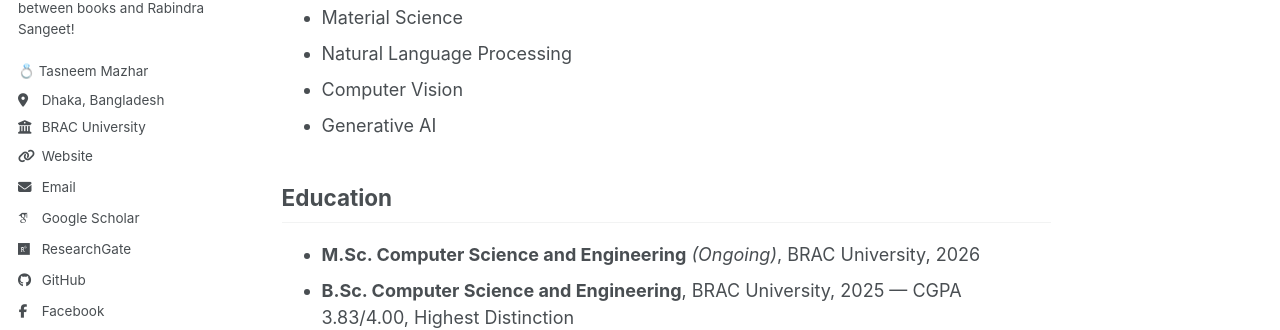
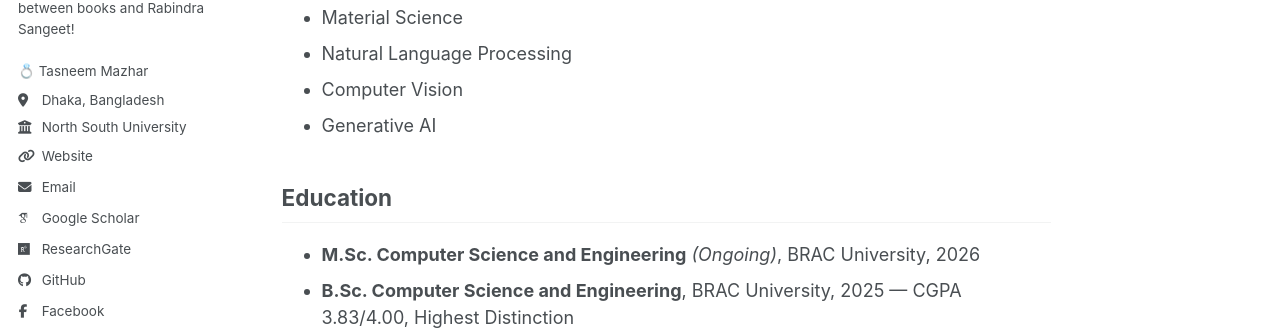
Before and after one commit to saadtashfia/saadtashfia.github.io, a Jekyll site: the page built from _pages/about.md, in a window 1280 px wide. Shown: the part 571-901 px from the top of the page. Built offline with Jekyll 4.4.1, drawn with Linux system fonts in a browser that asks for light colours; some web fonts are replaced; a script bundle is joined from its source files by our own code; library files that are not in the unit come from our copies.

Commit message:
Update _config.yml

```diff
--- a/_config.yml
+++ b/_config.yml
@@ -12,7 +12,7 @@
 title                    : "Tashfia Saad"
 title_separator          : "-"
 name                     : &name "Tashfia Saad"
-description              : &description "Graduate Teaching Assistant at BRAC University"   # Update this with a general description of your site, this is the default if not overridden by a page
+description              : &description "Lab Instructor at North South University"   # Update this with a general description of your site, this is the default if not overridden by a page
 url                      : https://saadtashfia.github.io # The base hostname & protocol for your site e.g. "https://[your GitHub username].github.io",
                                                            # or if you already have some other page hosted on Github then use "https://[your GitHub username].github.io/[Your Repo Name]"
 baseurl                  : "" # the subpath of your site, e.g. "/blog"
@@ -28,7 +28,7 @@
   pronouns         :  "she/her"
   bio              : "I help develop mathematically grounded AI solutions without oversimplifying the science. When free, I can be found between books and Rabindra Sangeet!"
   location         : "Dhaka, Bangladesh"
-  employer         : "BRAC University"
+  employer         : "North South University"
   uri              : https://saadtashfia.github.io
   email            : "tashfia.saad@northsouth.edu"
 
```
